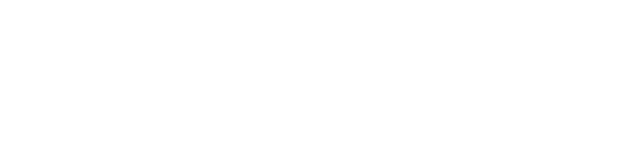
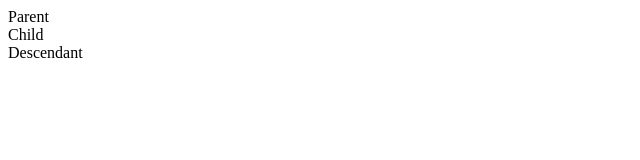
Before and after one commit to XekkanoYurii/ForFUN, a plain HTML site: page index.html in a window 1280 px wide. Shown: the whole page, without its empty margins (0-640 px from the left). Drawn offline with Linux system fonts and the light colour scheme.

Commit message:
Update index.html

```diff
--- a/index.html
+++ b/index.html
@@ -7,6 +7,13 @@
   </head>
   <body>
     <header></header>
+    <div id="parent">
+      Parent
+      <div id="child">
+        Child
+        <div id="descendant">Descendant</div>
+      </div>
+    </div>
     <main></main>
     <footer></footer>
     <script src="./jj.js"></script>
```
